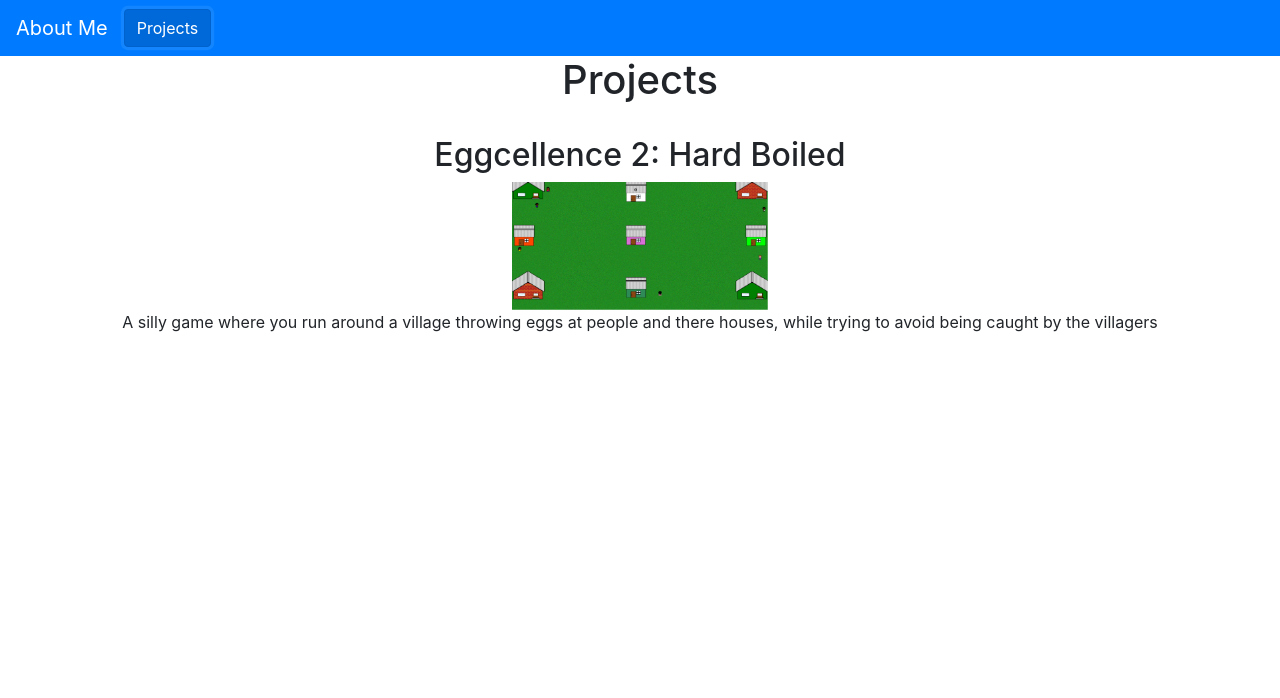
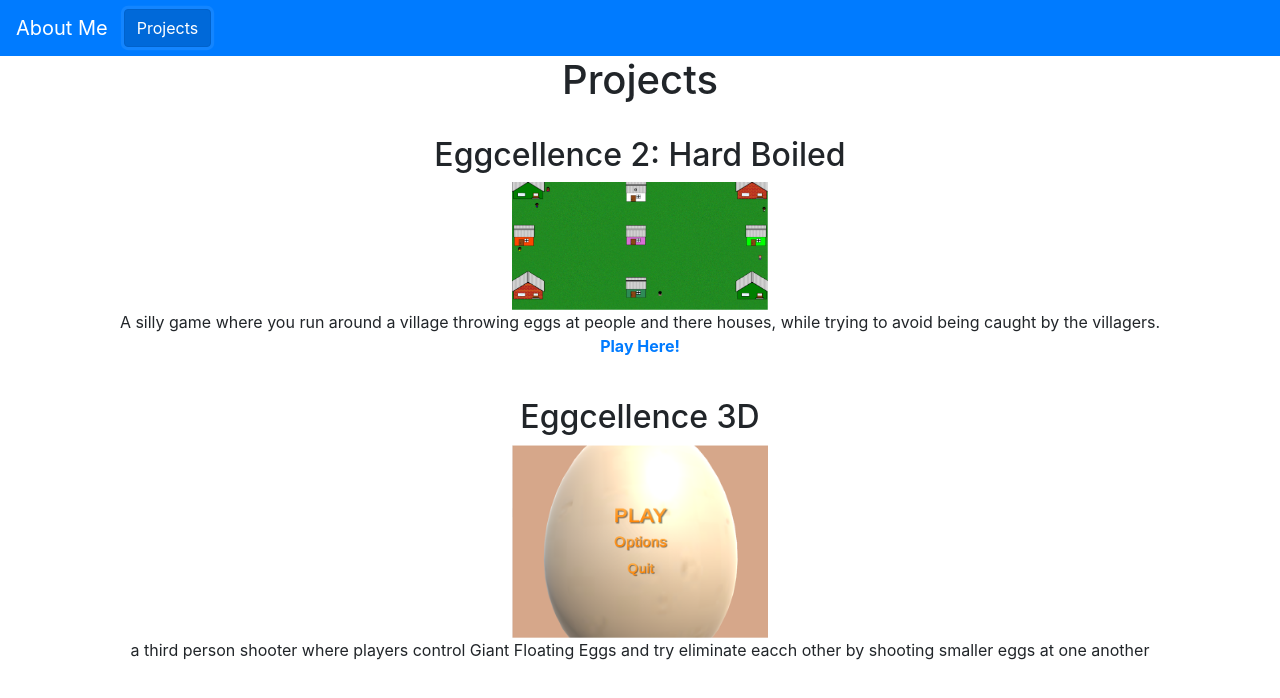
Before and after one commit to OmariLawrence/OmariLawrence.github.io, a React (Create React App) app: page / in a window 1280 px wide. Both pictures are taken after a click on the button "Projects". Shown: the top 698 px of the page. Built offline with nearby package versions, Linux system fonts and the light colour scheme.

Commit message:
added second project

```diff
--- a/src/Components/Projects.js
+++ b/src/Components/Projects.js
@@ -1,8 +1,18 @@
 import React from 'react'
 import egg from './pictures/egg.png'
+import tdegg from './pictures/3degg.png'
 
 function Projects() {
+
+    const projects = [{
+        id: 1,
+        Name: "Eggcellence 2: Hard Boiled",
+        src: egg,
+        desc: "A silly game where you run around a village throwing eggs at people and there houses, while trying to avoid being caught by the villagers"
+    }]
+
     return (
+        <div>
             <div>
                 <h1>Projects</h1>
                 <br/>
@@ -10,8 +20,20 @@ function Projects() {
                 <img src={egg} alt='egg'height="20%" width="20%"/>
                 <p>A silly game where you run around a village throwing eggs at
                     people and there houses, while trying to avoid being caught by
-                the villagers
+                    the villagers.
+                    <br></br>
+                    <b><a href= "https://jormsgames.github.io/">Play Here!</a></b>
                 </p>
+            </div>
+            <div>
+                <br/>
+                <h2>Eggcellence 3D</h2>
+                <img src={tdegg} alt='tegg'height="20%" width="20%"/>
+                <p>
+                    a third person shooter where players control Giant Floating Eggs and
+                    try eliminate eacch other by shooting smaller eggs at one another
+                </p>
+            </div>
         </div>
     )
 }
```
Also changed, not shown: src/Components/Project.js (added, +16 -0 lines), src/Components/pictures/3degg.png (added). Lines whose indentation alone changed are shown as unchanged.
